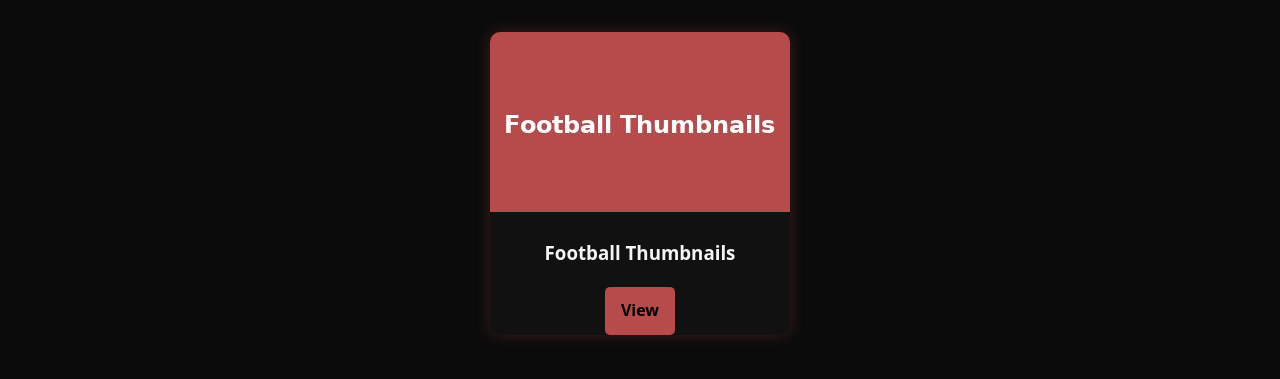
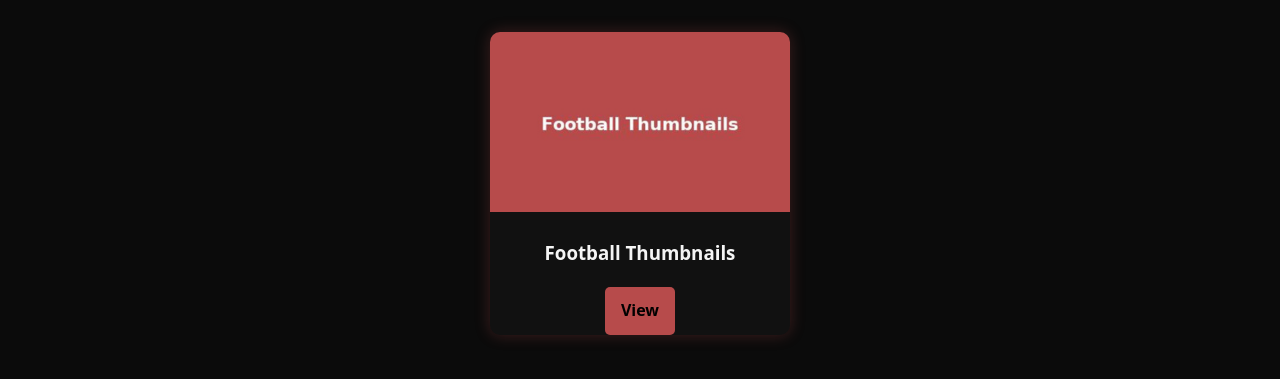
Before and after one commit to ItzzToju/Tojuportfolio.github.io, a plain HTML site: page thumbnail-design.html in a window 1280 px wide. Shown: the part 185-564 px from the top of the page. Drawn offline with Linux system fonts and the light colour scheme.

Commit message:
Update thumbnail-design.html

```diff
--- a/thumbnail-design.html
+++ b/thumbnail-design.html
@@ -25,7 +25,7 @@
  <section class="category-section">
   <h1>YouTube Thumbnails</h1>
   <div class="category-card">
-    <img src="football-thumbnail-placeholder.jpg" alt="Football Thumbnails">
+    <img src="Untitled design (14).png" alt="Football Thumbnails">
     <h3>Football Thumbnails</h3>
     <a href="football-thumbnails.html" class="btn">View</a>
   </div>
```
